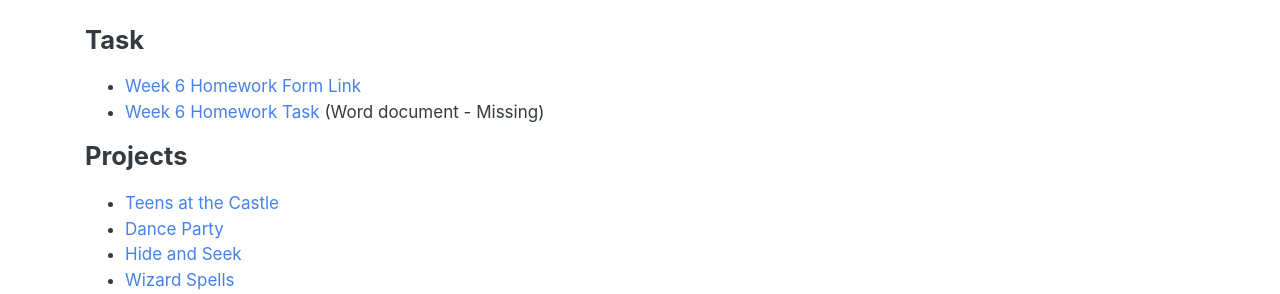
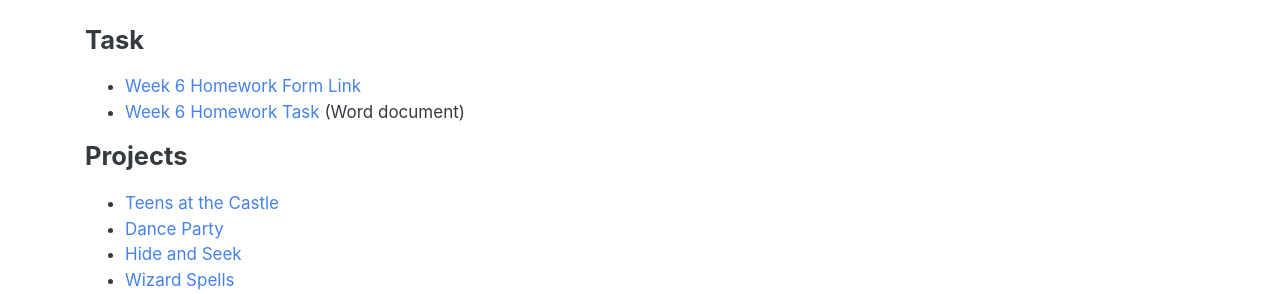
Before and after one commit to cs4s/2018, a Jekyll site: the page built from steam/week-6/index.md, in a window 1280 px wide and 900 px high, scrolled down 780 px. Shown: the part 158-452 px from the top of the window. Built offline with Jekyll 4.4.1, drawn with Linux system fonts in a browser that asks for light colours.

Commit message:
Changes STEAM Week 6 page to include Homework Task document

```diff
--- a/steam/week-6/index.md
+++ b/steam/week-6/index.md
@@ -36,7 +36,7 @@
 #### Task
 
 - [Week 6 Homework Form Link](https://goo.gl/forms/nMbVBln3A3MouqTA2)
-- [Week 6 Homework Task]({{ site.drive_url | append: '' }}) (Word document - Missing)
+- [Week 6 Homework Task]({{ site.drive_url | append: '1oPVdxgHcbllaBcvNzz2WxSQhz0eqg4ZW' }}){:target="_blank"} (Word document)
 
 #### Projects
 
```
